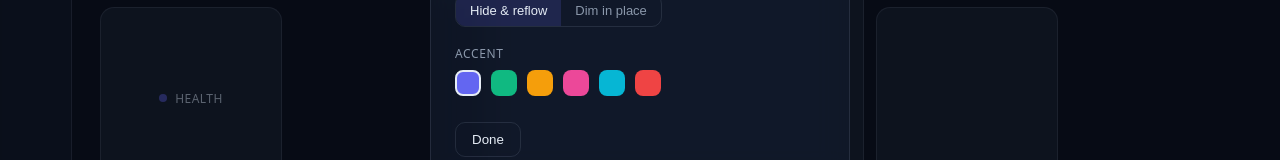
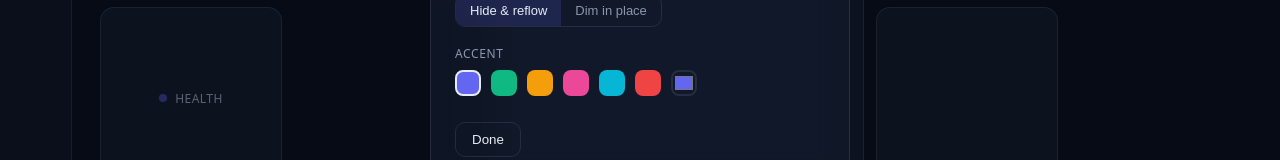
Before and after one commit to ben-yeung/bento-dash, a Next.js app: page / in a window 1280 px wide. Both pictures are taken after a click on the button "profile". Shown: the part 481-641 px from the top of the page. Built offline with nearby package versions, Linux system fonts and the light colour scheme.

Commit message:
feat: complete custom accent color picker (resolves accent-custom-picker TODO)
Co-Authored-By: Claude Sonnet 4.6 <noreply@anthropic.com>

```diff
--- a/components/shell/SettingsModal.module.css
+++ b/components/shell/SettingsModal.module.css
@@ -195,3 +195,13 @@
   background: var(--border-hairline);
   margin: 4px 0 18px;
 }
+
+.colorPicker {
+  width: 26px;
+  height: 26px;
+  border-radius: 8px;
+  border: 2px solid var(--border-hairline);
+  padding: 0;
+  cursor: pointer;
+  background: none;
+}
--- a/components/shell/SettingsModal.tsx
+++ b/components/shell/SettingsModal.tsx
@@ -193,7 +193,13 @@ export function SettingsModal({ onClose }: { onClose: () => void }) {
                 aria-label={`accent ${c}`}
               />
             ))}
-            {/* TODO(accent-custom-picker): add an <input type="color"> custom picker beside the preset swatches; wire to s.setAccent. */}
+            <input
+              type="color"
+              className={styles.colorPicker}
+              value={s.accent}
+              onChange={(e) => s.setAccent(e.target.value)}
+              aria-label="custom accent color"
+            />
           </div>
         </div>
 
```
Also changed, not shown: 1 other file (tests, documents, lock files or other folders).
